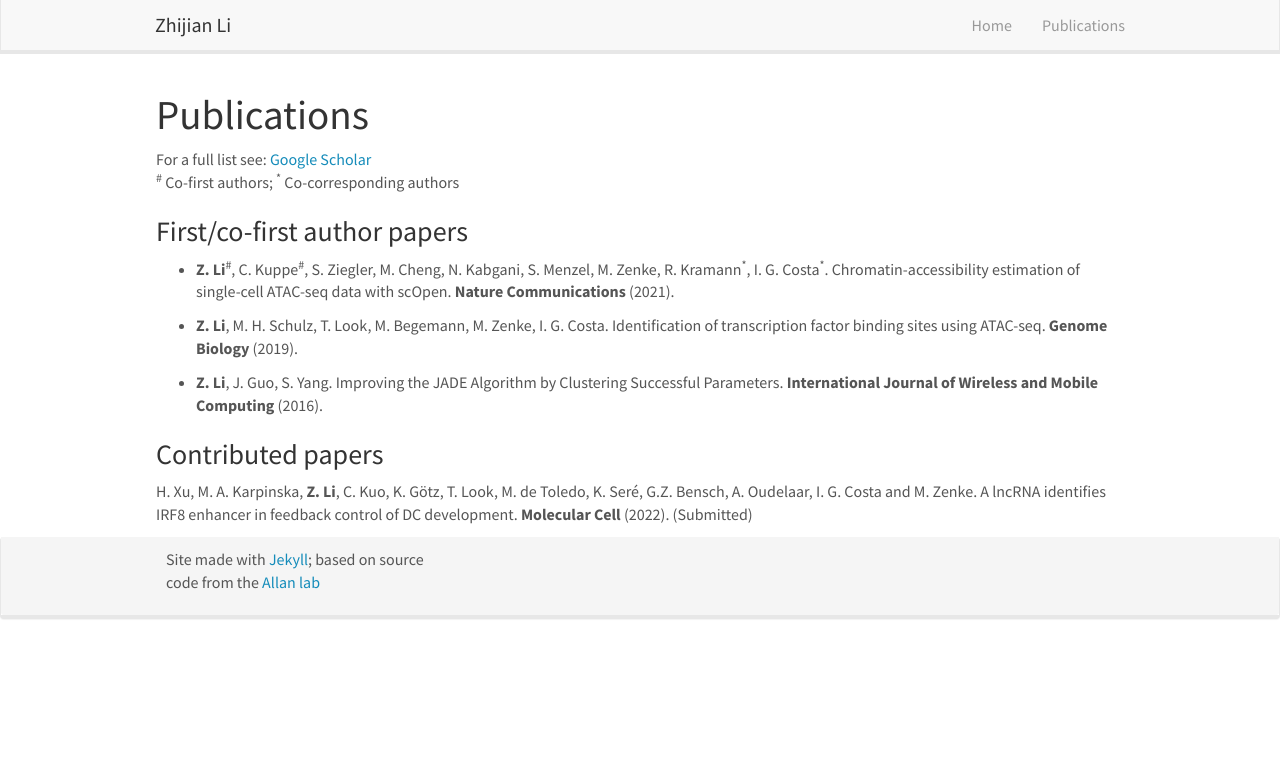
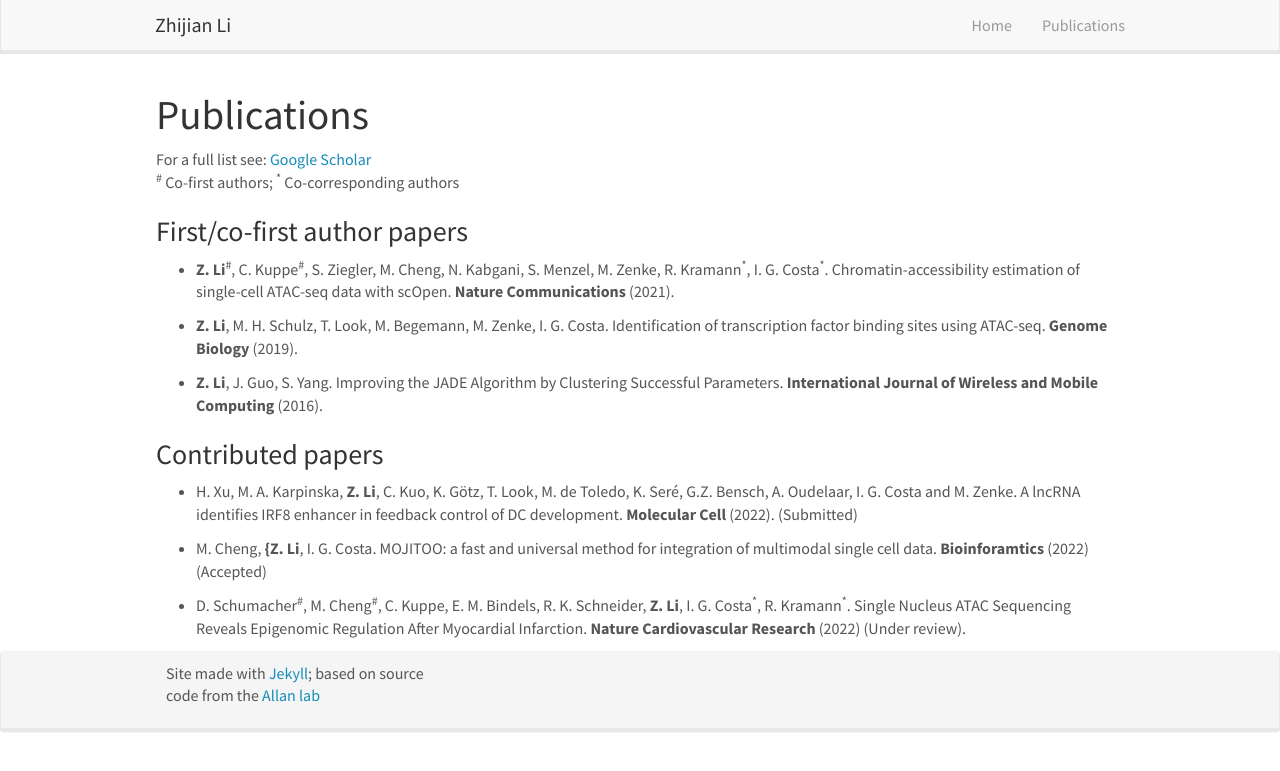
Before and after one commit to lzj1769/lzj1769.github.io, a Jekyll site: the page built from _pages/publications.md, in a window 1280 px wide. Shown: the top 771 px of the page. Built offline with Jekyll 4.4.1, drawn with Linux system fonts in a browser that asks for light colours; nearby versions of some CDN libraries.

Commit message:
add papers

```diff
--- a/_pages/publications.md
+++ b/_pages/publications.md
@@ -21,4 +21,8 @@ For a full list see: [Google Scholar](https://scholar.google.de/citations?user=x
 
 ### Contributed papers
 
-H. Xu, M. A. Karpinska, **Z. Li**, C. Kuo, K. Götz, T. Look, M. de Toledo, K. Seré, G.Z. Bensch, A. Oudelaar, I. G. Costa and M. Zenke. A lncRNA identifies IRF8 enhancer in feedback control of DC development. **Molecular Cell** (2022). (Submitted)
+* H. Xu, M. A. Karpinska, **Z. Li**, C. Kuo, K. Götz, T. Look, M. de Toledo, K. Seré, G.Z. Bensch, A. Oudelaar, I. G. Costa and M. Zenke. A lncRNA identifies IRF8 enhancer in feedback control of DC development. **Molecular Cell** (2022). (Submitted)
+
+* M. Cheng, **{Z. Li**, I. G. Costa. MOJITOO: a fast and universal method for integration of multimodal single cell data. **Bioinforamtics** (2022) (Accepted)
+
+* D. Schumacher<sup>\#</sup>, M. Cheng<sup>\#</sup>, C. Kuppe, E. M. Bindels, R. K. Schneider, **Z. Li**, I. G. Costa<sup>*</sup>, R. Kramann<sup>*</sup>. Single Nucleus ATAC Sequencing Reveals Epigenomic Regulation After Myocardial Infarction. **Nature Cardiovascular Research** (2022) (Under review).
```
